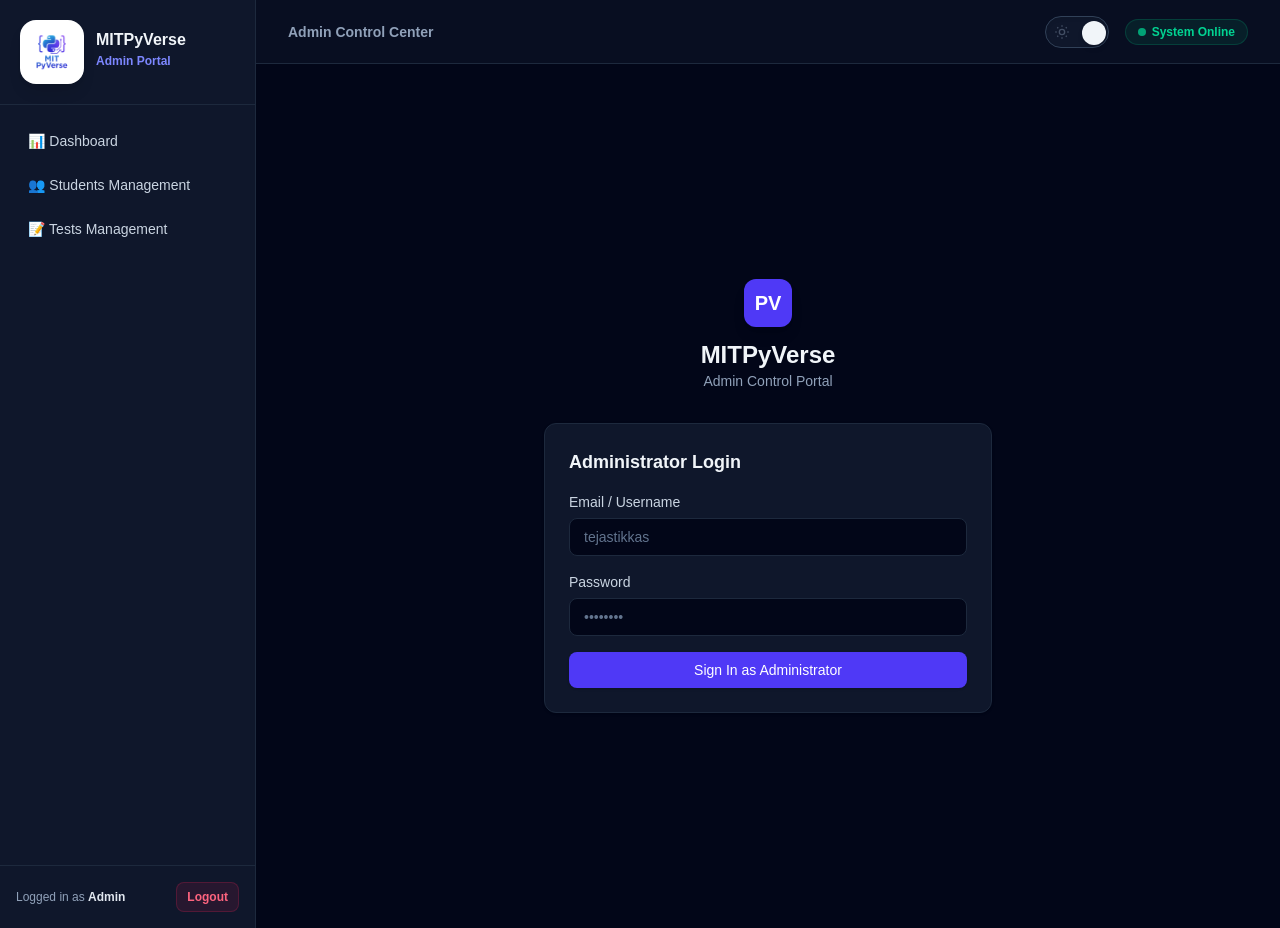
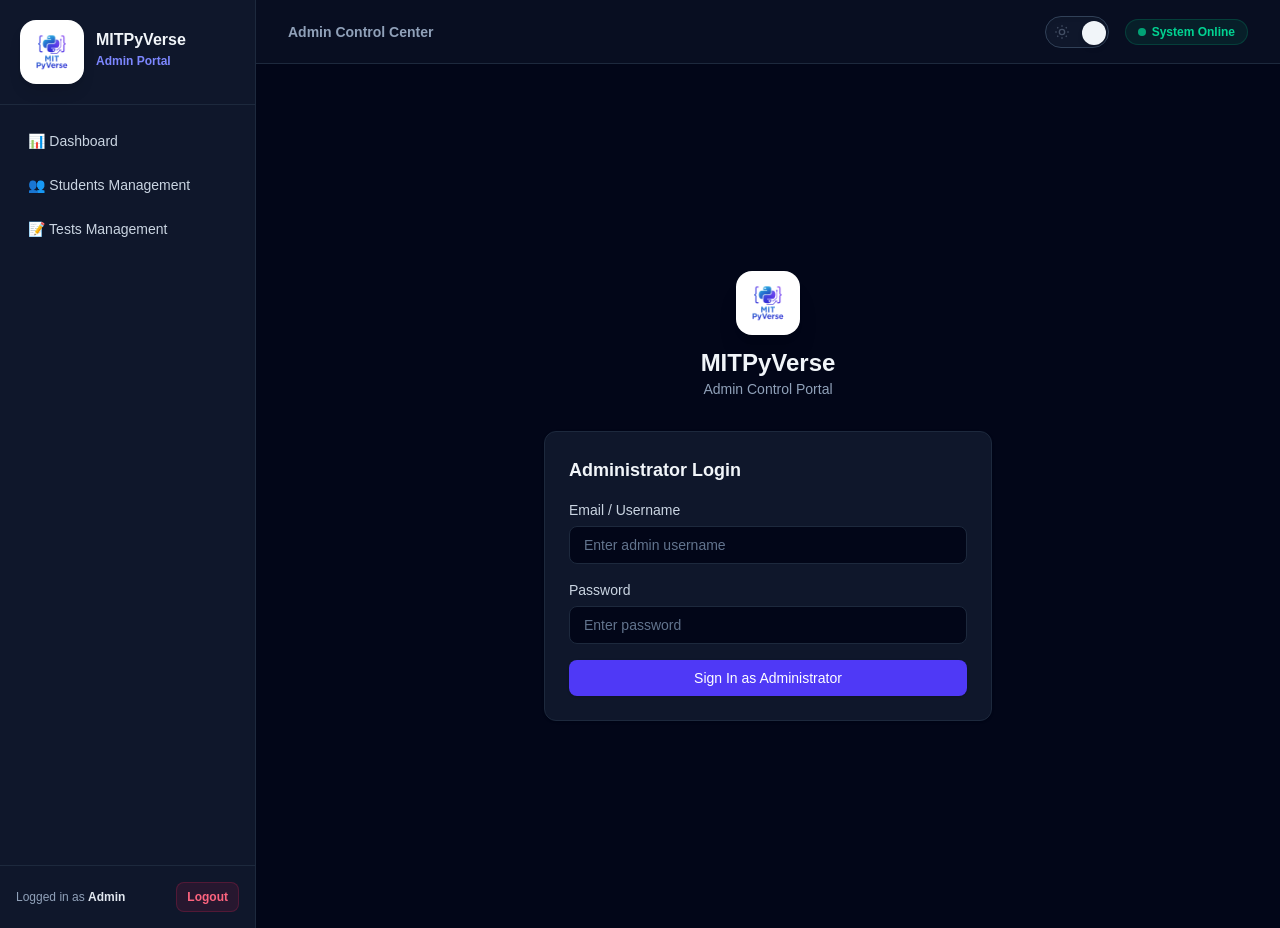
Before and after one commit to tejastikkas5/mitpyverse, a Next.js app: page /admin/login in a window 1280 px wide. Built offline with nearby package versions, Linux system fonts and the light colour scheme.

Commit message:
Clean up admin login placeholders

```diff
--- a/app/(admin)/admin/login/page.tsx
+++ b/app/(admin)/admin/login/page.tsx
@@ -29,8 +29,12 @@ export default function AdminLoginPage() {
     <div className="min-h-screen bg-slate-950 flex items-center justify-center p-4">
       <div className="w-full max-w-md">
         <div className="text-center mb-8">
-          <div className="inline-flex w-12 h-12 rounded-xl bg-indigo-600 items-center justify-center font-extrabold text-white text-xl shadow-lg mb-3">
-            PV
+          <div className="inline-flex w-16 h-16 rounded-2xl bg-white items-center justify-center p-1 shadow-xl mb-3 overflow-hidden">
+            <img
+              src="/PyVerse_logo.png"
+              alt="PyVerse Logo"
+              className="w-full h-full object-contain"
+            />
           </div>
           <h1 className="text-2xl font-bold text-slate-100">MITPyVerse</h1>
           <p className="text-sm text-slate-400">Admin Control Portal</p>
@@ -48,7 +52,7 @@ export default function AdminLoginPage() {
               label="Email / Username"
               name="email"
               type="text"
-              placeholder="tejastikkas"
+              placeholder="Enter admin username"
               required
             />
 
@@ -56,7 +60,7 @@ export default function AdminLoginPage() {
               label="Password"
               name="password"
               type="password"
-              placeholder="••••••••"
+              placeholder="Enter password"
               required
             />
 
```
